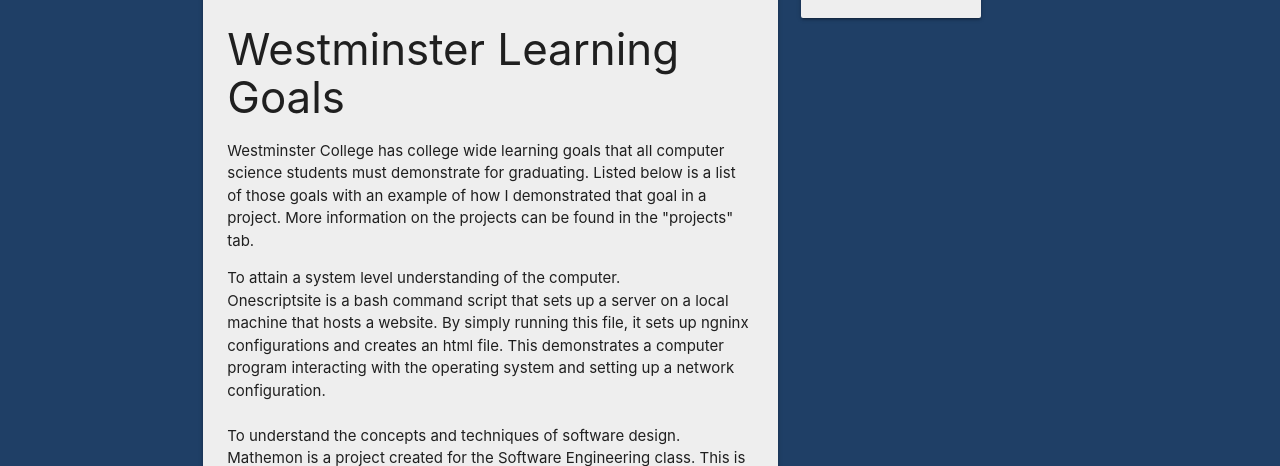
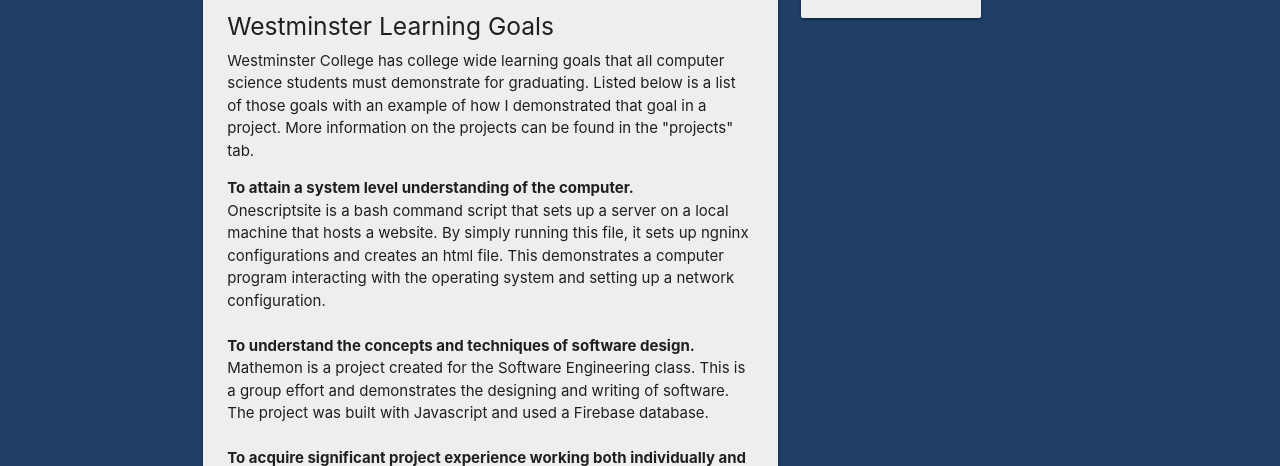
Before and after one commit to aidanpirish/portfolio, a plain HTML site: page index.html in a window 1280 px wide. Both pictures are taken after a click on the link "ABOUT". Shown: the part 334-800 px from the top of the page. Drawn offline with nearby package versions, Linux system fonts and the light colour scheme.

```diff
--- a/index.html
+++ b/index.html
@@ -44,26 +44,26 @@
                 <span class="card-title">About Me</span>
                 <p>Hello! Thank you for visiting my website! I am a recent computer science graduate from Westminster College in Salt Lake City, UT. I am an incoming Systems Architect at Pegasystems. I am experienced in JavaScript, Python and Java.</p> </br>
                 <p>You can find my projects and resume in the navigation bar above.</p>
-                <h3>Westminster Learning Goals</h3>
+                <h5>Westminster Learning Goals</h5>
                 <p>Westminster College has college wide learning goals that all computer science students must demonstrate for graduating. Listed below is a list of those goals with an example of how I demonstrated that goal in a project. More information on the projects can be found in the "projects" tab.</p>
                 <ul>
                   <li>
-                    <bold>To attain a system level understanding of the computer.</bold>
+                    <b>To attain a system level understanding of the computer.</b>
                     <p>Onescriptsite is a bash command script that sets up a server on a local machine that hosts a website. By simply running this file, it sets up ngninx configurations and creates an html file. This demonstrates a computer program interacting with the operating system and setting up a network configuration.</p>
                   </li>
                 </br>
                   <li>
-                    <bold>To understand the concepts and techniques of software design.</bold>
+                    <b>To understand the concepts and techniques of software design.</b>
                     <p>Mathemon is a project created for the Software Engineering class. This is a group effort and demonstrates the designing and writing of software. The project was built with Javascript and used a Firebase database.</p>
                   </li>
                 </br>
                   <li>
-                    <bold>To acquire significant project experience working both individually and in a group setting.</bold>
+                    <b>To acquire significant project experience working both individually and in a group setting.</b>
                     <p>Chat Server was a pair programming project built with Andrew Luo in Networks class. This project involved learning node.js and builidng it collabratively. This project especially stands out as a group effort the software requires at least two users.</p>
                   </li>
                 </br>
                   <li>
-                    <bold>To develop effective problem solving skills</bold>
+                    <b>To develop effective problem solving skills</b>
                     <p>The work required for the Utah Animal Adoption Center application was extensive. No project at Westminster has required the same degree of learning information on your own. The concept of a front end and back end were completely new to me, so completing this project took a lot of patient learning of new skills.</p>
                   </li>
                 </br>
```
